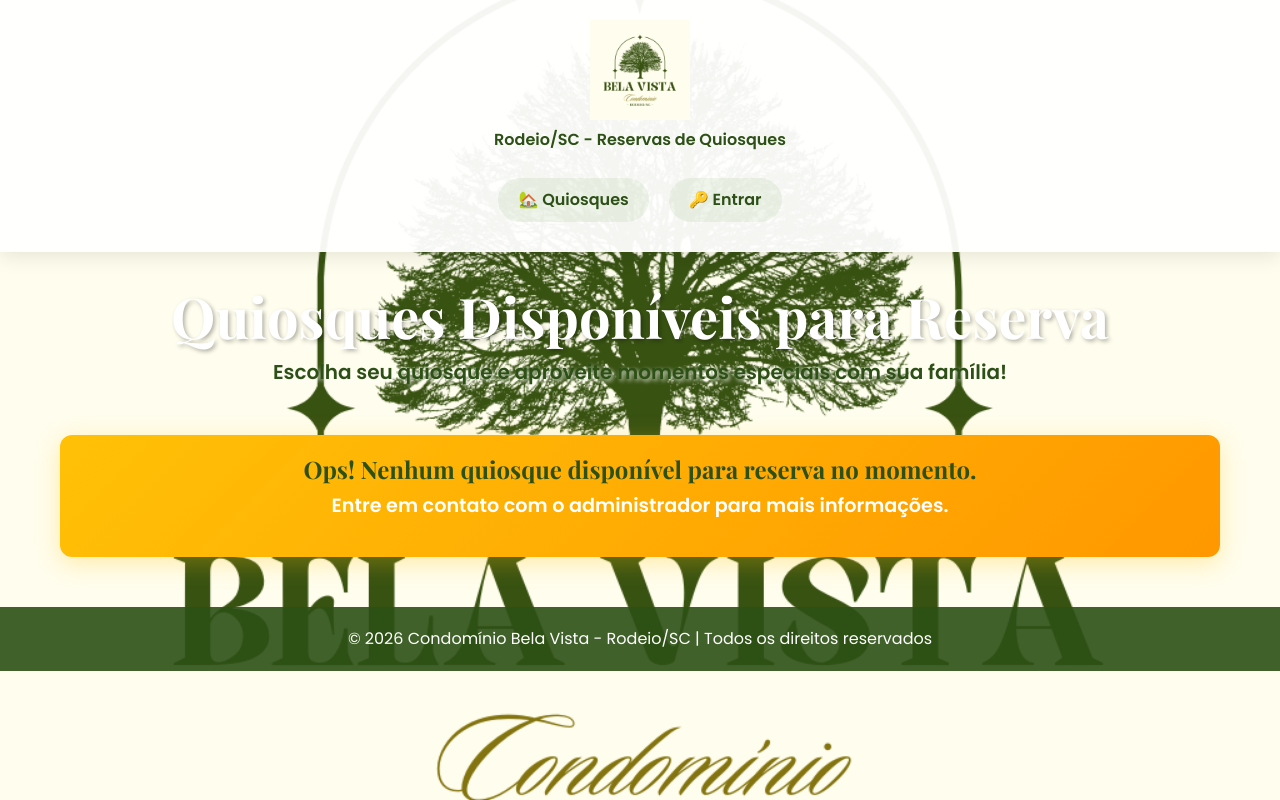
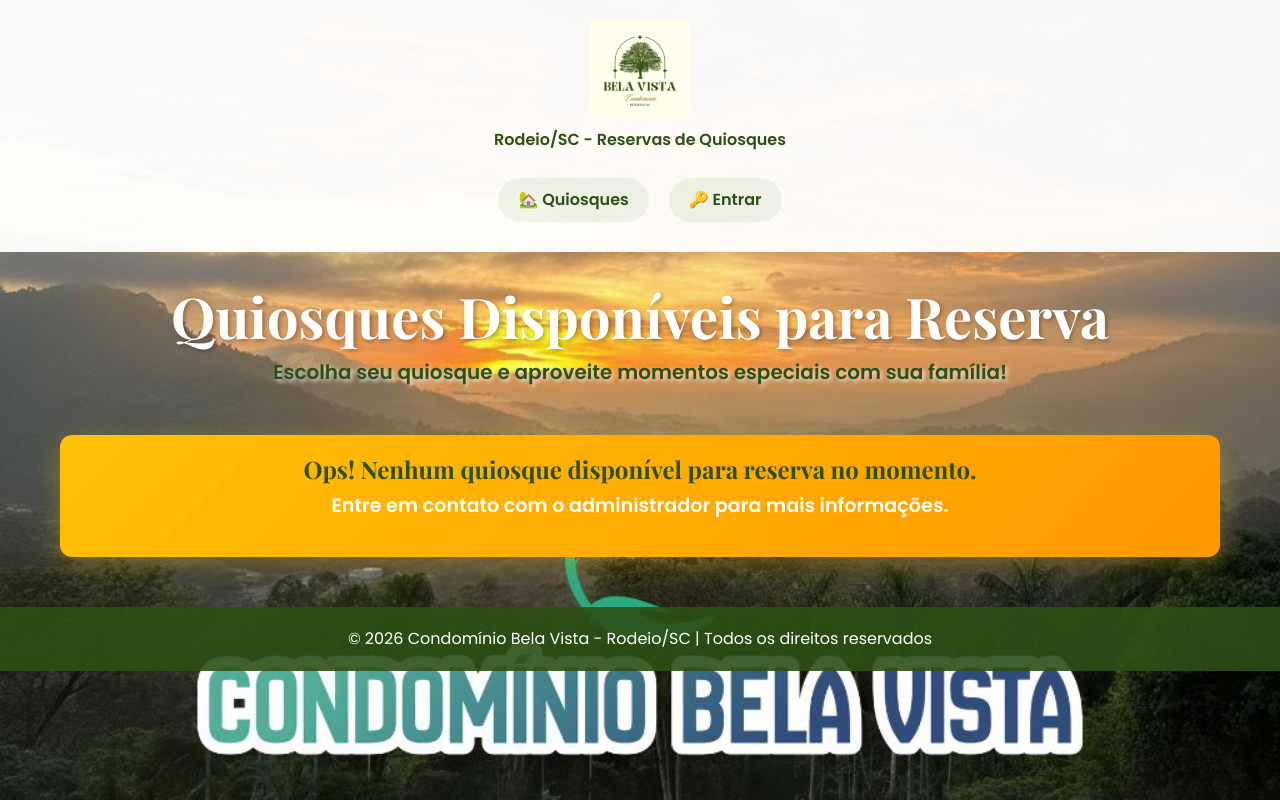
Before and after one commit to FelipeMarques-bot/Reservas-Bela-Vista-atual, a Django app: page / in a window 1280 px wide. Run offline with Django 5.2, Linux system fonts and the light colour scheme; data that the repository does not hold is empty.

Commit message:
Change background image format from PNG to JPG

```diff
--- a/templates/base.html
+++ b/templates/base.html
@@ -12,7 +12,7 @@
     <style>
         body {
             font-family: 'Poppins', sans-serif;
-            background-image: url("{% static 'img/condominio_bela_vista_fundo.png' %}");
+            background-image: url("{% static 'img/condominio_bela_vista_fundo.jpg' %}");
             background-size: cover;
             background-position: center;
             background-attachment: fixed;
```
